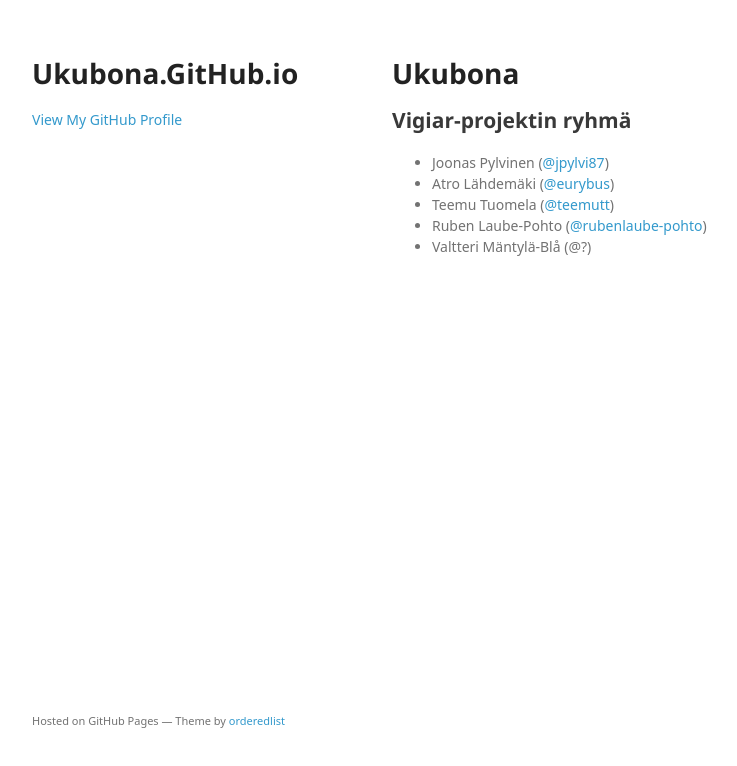
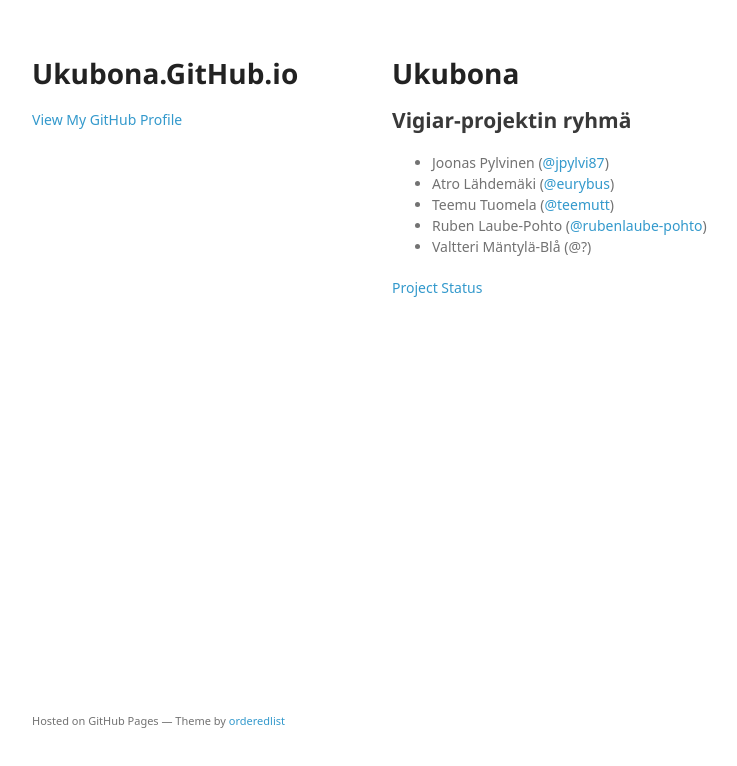
Before and after one commit to Ukubona/ukubona.github.io, a plain HTML site: page index.html in a window 1280 px wide. Shown: the whole page, without its empty margins (178-915 px from the left). Drawn offline with Linux system fonts and the light colour scheme; a web font is replaced by a local one.

Commit message:
Update index.html

```diff
--- a/index.html
+++ b/index.html
@@ -41,6 +41,7 @@
 <li>Valtteri Mäntylä-Blå (@?)
 </li>
 </ul>
+<a href="https://github.com/Ukubona/ukubona.github.io/wiki/tiimin-statusraportti">Project Status</a>
       </section>
       <footer>
         <p><small>Hosted on GitHub Pages &mdash; Theme by <a href="https://github.com/orderedlist">orderedlist</a></small></p>
```
